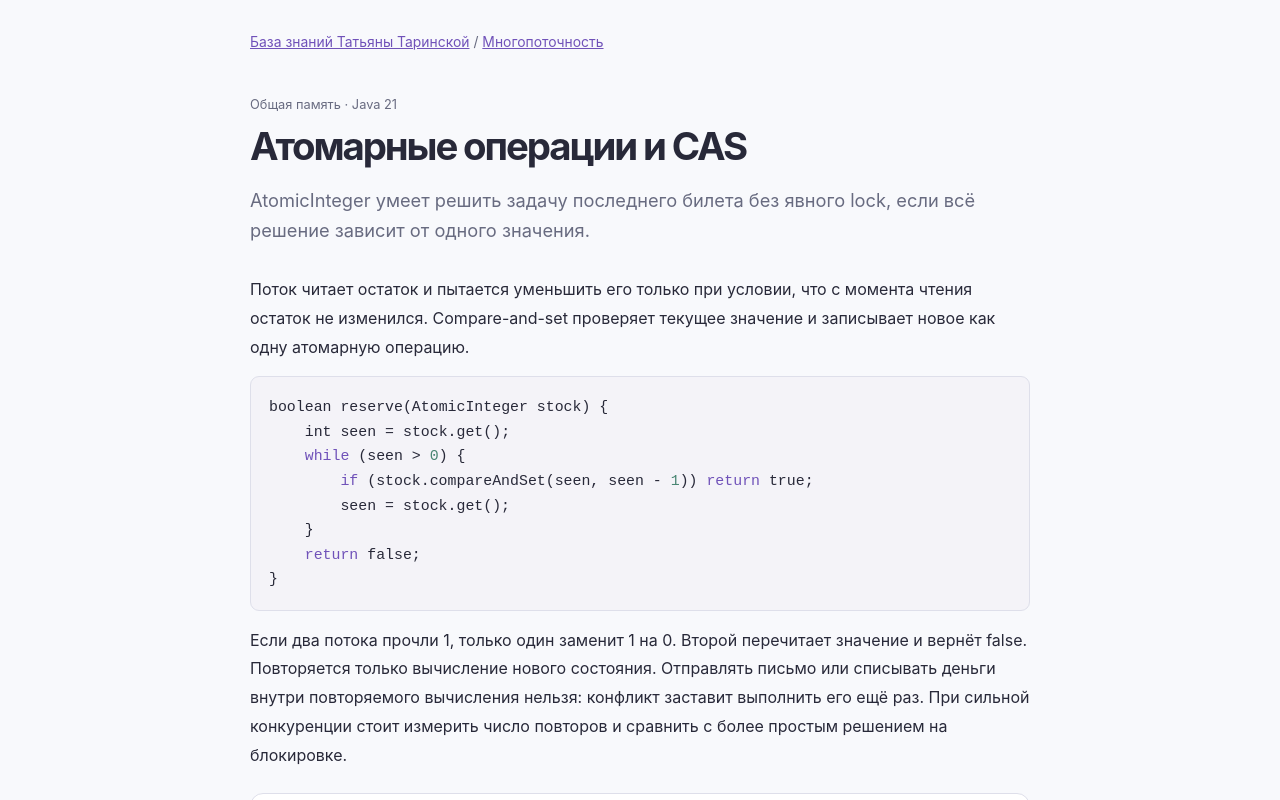
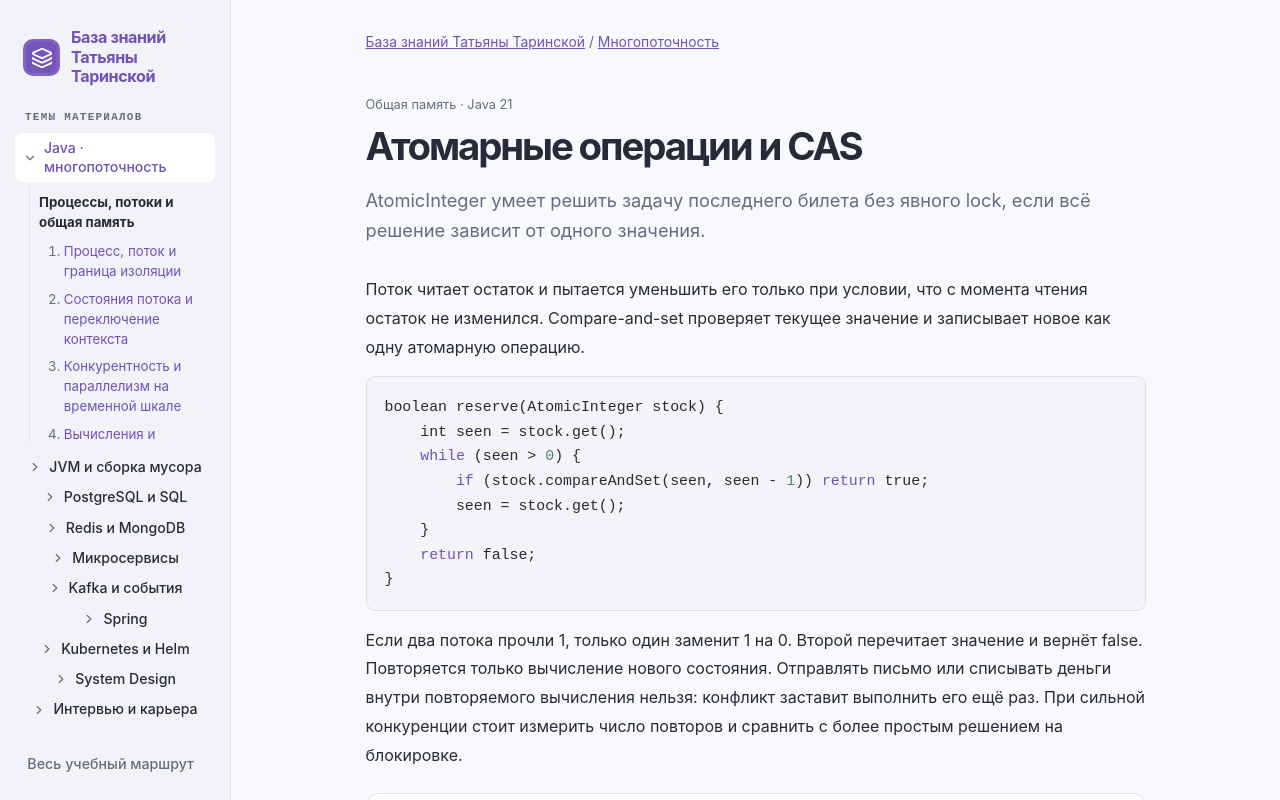
Before and after one commit to tantarin/engineering-knowledge-hub, a Next.js app: page /concurrency/atomic-operations/ in a window 1280 px wide. Shown: the top 800 px of the page. Built offline with nearby package versions, Linux system fonts and the light colour scheme.

Commit message:
Show study topics directly in the sidebar

```diff
--- /dev/null
+++ b/app/articles/layout.tsx
@@ -0,0 +1 @@
+export { ReadingLayout as default } from "../../src/articles/TopicMenu";
--- /dev/null
+++ b/app/concurrency/layout.tsx
@@ -0,0 +1 @@
+export { ReadingLayout as default } from "../../src/articles/TopicMenu";
--- a/app/layout.tsx
+++ b/app/layout.tsx
@@ -1,4 +1,6 @@
 import "./style.css";
+import { menuTopics } from "../src/articles/topic-menu";
+import { TopicsProvider } from "../src/articles/TopicMenu";
 import type { Metadata } from "next";
 import { siteName, authorName } from "../src/identity";
 export const metadata: Metadata = {
@@ -9,7 +11,7 @@ export const metadata: Metadata = {
 export default function Layout({ children }: { children: React.ReactNode }) {
   return (
     <html lang="ru">
-      <body>{children}</body>
+      <body><TopicsProvider topics={menuTopics}>{children}</TopicsProvider></body>
     </html>
   );
 }
--- a/app/page.tsx
+++ b/app/page.tsx
@@ -1,6 +1,7 @@
 "use client";
 import { useState, useEffect, useRef } from "react";
 import {authorName,authorRole,siteName} from "../src/identity";
+import { TopicMenu } from "../src/articles/TopicMenu";
 import dynamic from "next/dynamic";
 import Link from "next/link";
 import {
@@ -291,6 +292,7 @@ export default function Page() {
             <strong>{siteName}</strong>
           </span>
         </div>
+        <TopicMenu onNavigate={() => A(false)} />
         <div className="nav-label">МОЯ БАЗА ЗНАНИЙ</div>
         {nav.map(([key, text, Icon], i) => (
           <div key={key}>
--- /dev/null
+++ b/app/revolut/layout.tsx
@@ -0,0 +1 @@
+export { ReadingLayout as default } from "../../src/articles/TopicMenu";
--- a/app/style.css
+++ b/app/style.css
@@ -1070,3 +1070,28 @@ footer .primary {
 .route-entry{margin-top:16px}.route-entry a:not(.btn),.recruiter-note a{font-size:.9rem}.collection header .btn{margin-top:14px}.recruiter-note{display:block;position:static;width:auto;height:auto;background:var(--surface);border:1px solid var(--line);border-radius:12px;padding:16px 20px;margin-bottom:21px}.collection .recruiter-note h2{margin:0}.recruiter-note p{margin:6px 0 10px}.recruiter-note .actions{column-gap:18px}.reading-chapter{background:var(--surface);border:1px solid var(--line);border-radius:10px;padding:14px 16px;margin:9px 0}.reading-chapter summary{color:var(--ink);cursor:pointer}.reading-chapter summary small{float:right}.reading-chapter p{margin:10px 0}.reading-chapter ol{margin:0;padding-left:1.8rem}.reading-chapter li{padding:5px}.reading-chapter li::marker{color:var(--muted)}.article-shell .lesson-pager{display:flex;flex-wrap:wrap;gap:10px;margin:24px 0}.lesson-pager a{flex:1 1 220px;border:1px solid var(--line);background:var(--surface);padding:12px;border-radius:8px;text-decoration:none;font-size:.95rem}.lesson-pager small{display:block;margin-bottom:3px}
 .stage-links{margin:18px 0 24px}.stage-links h2{margin:0 0 10px}.stage-links>div{display:grid;grid-template-columns:repeat(2,minmax(0,1fr));gap:12px}.stage-card{display:grid;gap:3px;padding:14px 18px;background:var(--surface);border:1px solid var(--line);border-radius:10px;text-decoration:none}.stage-card:hover{border-color:var(--accent)}.stage-lessons{padding-left:1.7rem}.stage-lessons li{margin:15px 0}.stage-lessons p{margin:4px 0}.article-shell section>p{line-height:1.65}@media(max-width:620px){.stage-links>div{grid-template-columns:1fr}}
 .article-shell .stage-topics{display:flex;flex-wrap:wrap;gap:8px;margin:12px 0 24px}.stage-topics a{border:1px solid var(--line);border-radius:6px;padding:5px 9px;background:var(--surface);text-decoration:none}.stage-topics a:hover{border-color:var(--accent)}
+
+.topic-menu { margin-top: 22px; }
+.topic-menu .nav-label { margin: 0 10px 8px; }
+.topic-menu + .nav-label { margin-top: 20px; }
+.topic-toggle { display:flex; align-items:center; gap:7px; width:100%; text-align:left; padding:6px 8px; border:0; background:transparent; font-size:.88rem; line-height:1.3; }
+.topic-toggle svg { flex:none; color:var(--muted); }
+.topic-toggle[aria-expanded=true] svg { transform:rotate(90deg); }
+.topic-toggle:hover, .topic-toggle[aria-expanded=true] { background:var(--surface); color:var(--accent); }
+.topic-lessons { margin:4px 0 10px 14px; padding:2px 6px 2px 9px; border-left:1px solid var(--line); max-height:32dvh; overflow:auto; font-size:.83rem; }
+.topic-lessons strong { display:block; margin:5px 0; }
+.topic-lessons ol { padding-left:1.55rem; margin:0; }
+.topic-lessons li::marker { color:var(--muted); }
+.topic-lessons a { display:block; padding:4px 0; text-decoration:none; }
+.topic-lessons a:hover, .topic-lessons a[aria-current=page] { color:var(--accent); text-decoration:underline; }
+.reading-layout .brand { text-decoration:none; }
+.reading-layout .logo { flex:none; }
+.reading-layout .article-nav { margin-top:18px; }
+.reading-trigger, .reading-close { display:none; }
+.reading-view { min-width:0; }
+@media(min-width:800px) { .collapsed .topic-menu { display:none; } }
+@media(max-width:799px) {
+  .reading-trigger { display:flex; position:sticky; top:0; z-index:2; border-radius:0; background:var(--side); width:100%; justify-content:flex-start; gap:9px; padding:12px 16px; }
+  .reading-close { display:flex; align-self:flex-end; margin-top:10px; }
+  .reading-layout .topic-menu { margin-top:4px; }
+}
--- /dev/null
+++ b/src/articles/TopicMenu.tsx
@@ -0,0 +1,53 @@
+"use client";
+
+import { createContext, useContext, useState } from "react";
+import Link from "next/link";
+import { usePathname } from "next/navigation";
+import { ChevronRight, Layers, PanelLeft, X } from "lucide-react";
+import { siteName } from "../identity";
+import type { MenuTopic } from "./topic-menu";
+
+const Topics = createContext<MenuTopic[]>([]);
+export function TopicsProvider({ topics, children }: { topics: MenuTopic[]; children: React.ReactNode }) {
+  return <Topics.Provider value={topics}>{children}</Topics.Provider>;
+}
+
+export function TopicMenu({ onNavigate }: { onNavigate?: () => void }) {
+  const topics = useContext(Topics);
+  const path = usePathname().replace(/\/?$/, "/");
+  const active = topics.find(t => t.sections.some(s => s.lessons.some(l => l.href === path)));
+  const [expanded, setExpanded] = useState<string | null | undefined>(undefined);
+  return <nav className="topic-menu" aria-label="Темы материалов">
+    <div className="nav-label">ТЕМЫ МАТЕРИАЛОВ</div>
+    {topics.map(topic => {
+      const open = (expanded === undefined ? active?.title : expanded) === topic.title;
+      return <div key={topic.title}>
+        <button type="button" className="topic-toggle" aria-expanded={open} onClick={() => setExpanded(open ? null : topic.title)}>
+          <ChevronRight size={14} aria-hidden="true"/>{topic.title}
+        </button>
+        {open && <div className="topic-lessons">{topic.sections.map(section => <div key={section.title}>
+          {topic.sections.length > 1 && <strong>{section.title}</strong>}
+          <ol>{section.lessons.map(lesson => <li key={lesson.href}><Link prefetch={false} href={lesson.href} aria-current={lesson.href === path ? "page" : undefined} onClick={onNavigate}>{lesson.title}</Link></li>)}</ol>
+        </div>)}</div>}
+      </div>;
+    })}
+  </nav>;
+}
+
+export function ReadingLayout({ children }: { children: React.ReactNode }) {
+  const [mobile, setMobile] = useState(false);
+  const path = usePathname();
+  return <div className={`shell reading-layout ${mobile ? "mobile-open" : ""}`} onKeyDown={e => { if(e.key === "Escape") setMobile(false); }}>
+    {mobile && <button className="scrim" aria-label="Закрыть темы" onClick={() => setMobile(false)}/>}
+    <aside id="reading-topics">
+      <Link className="brand" href="/"><span className="logo"><Layers size={22}/></span><strong>{siteName}</strong></Link>
+      <button className="reading-close" aria-label="Закрыть темы" onClick={() => setMobile(false)}><X size={16}/></button>
+      <TopicMenu key={path} onNavigate={() => setMobile(false)}/>
+      <Link className="nav article-nav" href="/articles/" onClick={() => setMobile(false)}>Весь учебный маршрут</Link>
+    </aside>
+    <div className="reading-view">
+      <button className="reading-trigger" aria-controls="reading-topics" aria-expanded={mobile} onClick={() => setMobile(true)}><PanelLeft size={17}/> Темы материалов</button>
+      {children}
+    </div>
+  </div>;
+}
--- /dev/null
+++ b/src/articles/topic-menu.ts
@@ -0,0 +1,33 @@
+import { chapters } from "./library";
+import { articles } from "./concurrency";
+import stages from "./interview-stages.json";
+
+type Lesson = { title: string; href: string };
+type Section = { title: string; lessons: Lesson[] };
+export type MenuTopic = { title: string; sections: Section[] };
+
+function chapter(id: string): Section {
+  const item = chapters.find(c => c.id === id)!;
+  return { title: item.title, lessons: item.lessons.map(a => ({ title: a.title, href: `/articles/${a.slug}/` })) };
+}
+
+const storage = chapter("queries-storage");
+const isNoSQL = (lesson: Lesson) => ["/articles/mongo-shard-key/", "/articles/redis-cache-aside/"].includes(lesson.href);
+export const menuTopics: MenuTopic[] = [
+  { title: "Java · многопоточность", sections: [
+    chapter("java-basics"), chapter("synchronization"), chapter("executors"),
+    { title: "Практикум Java", lessons: articles.map(a => ({ title: a.title, href: `/concurrency/${a.slug}/` })) },
+  ] },
+  { title: "JVM и сборка мусора", sections: [chapter("jvm-gc")] },
+  { title: "PostgreSQL и SQL", sections: [chapter("transactions"), { ...storage, lessons: storage.lessons.filter(l => !isNoSQL(l)) }] },
+  { title: "Redis и MongoDB", sections: [{ title: "Хранение и кэширование", lessons: storage.lessons.filter(isNoSQL) }] },
+  { title: "Микросервисы", sections: [chapter("boundaries")] },
+  { title: "Kafka и события", sections: [chapter("kafka"), chapter("events")] },
+  { title: "Spring", sections: [chapter("spring")] },
+  { title: "Kubernetes и Helm", sections: [chapter("kubernetes")] },
+  { title: "System Design", sections: [chapter("design-practice")] },
+  { title: "Интервью и карьера", sections: [
+    { title: "Этапы интервью", lessons: stages.map(s => ({ title: s.title, href: `/revolut/${s.id}/` })) },
+    chapter("interview"), chapter("job-search"),
+  ] },
+];
```
